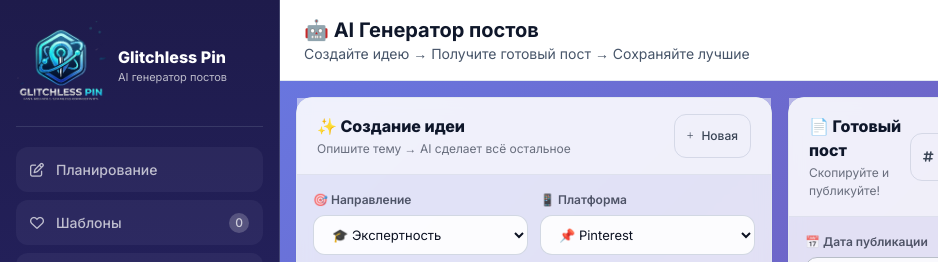
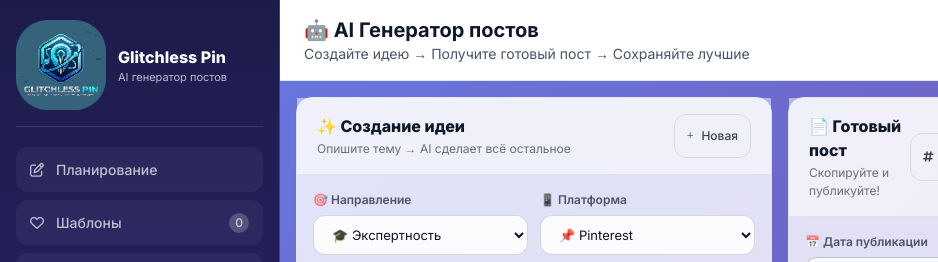
Before and after one commit to DyshaDyshez/Glitchless_Pin, a plain HTML site: page index.html in a window 1280 px wide. Shown: the top 262 px of the page, 0-938 px from the left. Drawn offline with nearby package versions, Linux system fonts and the light colour scheme; a script that the page names is missing.

Commit message:
Update index.html

```diff
--- a/index.html
+++ b/index.html
@@ -74,7 +74,7 @@
     <!-- Sidebar -->
     <aside class="sidebar">
      <div class="sidebar__brand">
-    <img src="img/web-app-manifest-192x192.png" alt="Glitchless Pin Logo" class="sidebar__logo-img">
+    <img src="img/favicon-96x96.png" alt="Glitchless Pin Logo" class="sidebar__logo-img">
     <div>
         <div class="sidebar__title">Glitchless Pin</div>
         <div class="sidebar__subtitle">AI генератор постов</div>
```
